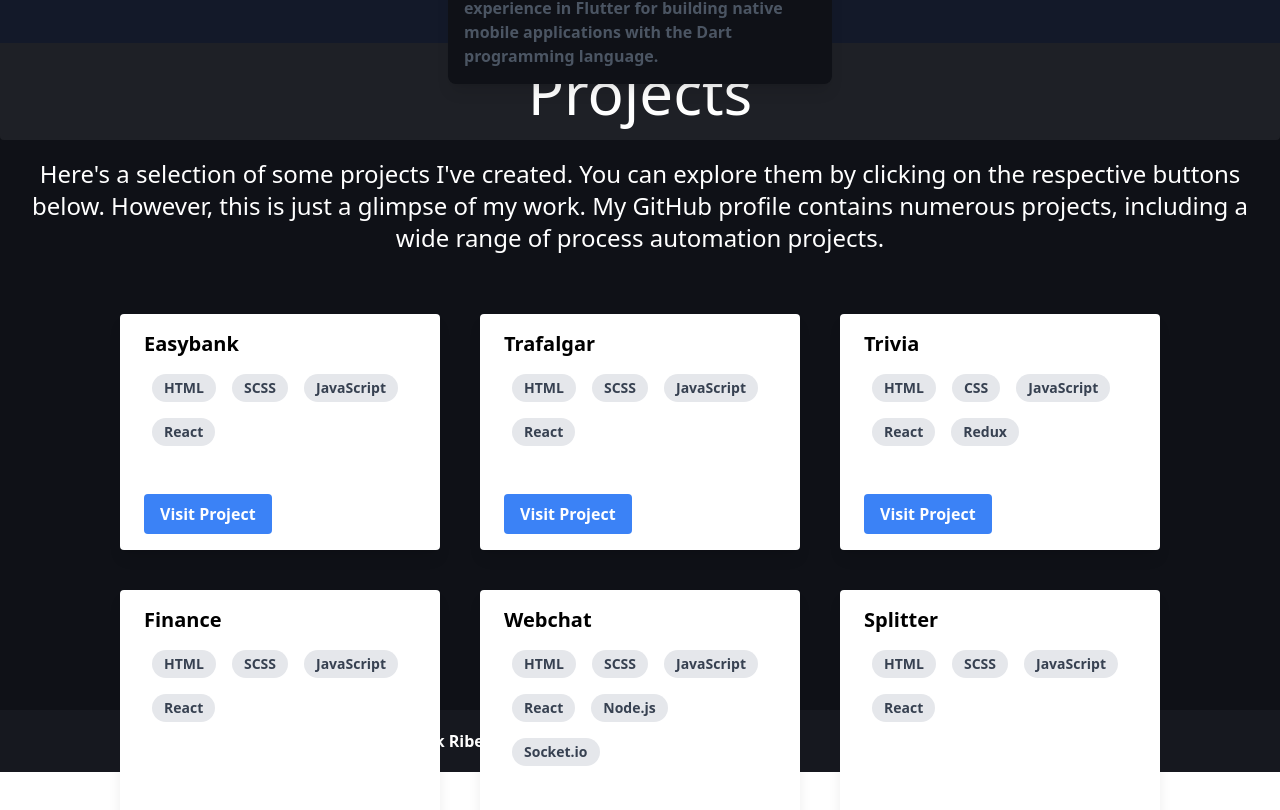
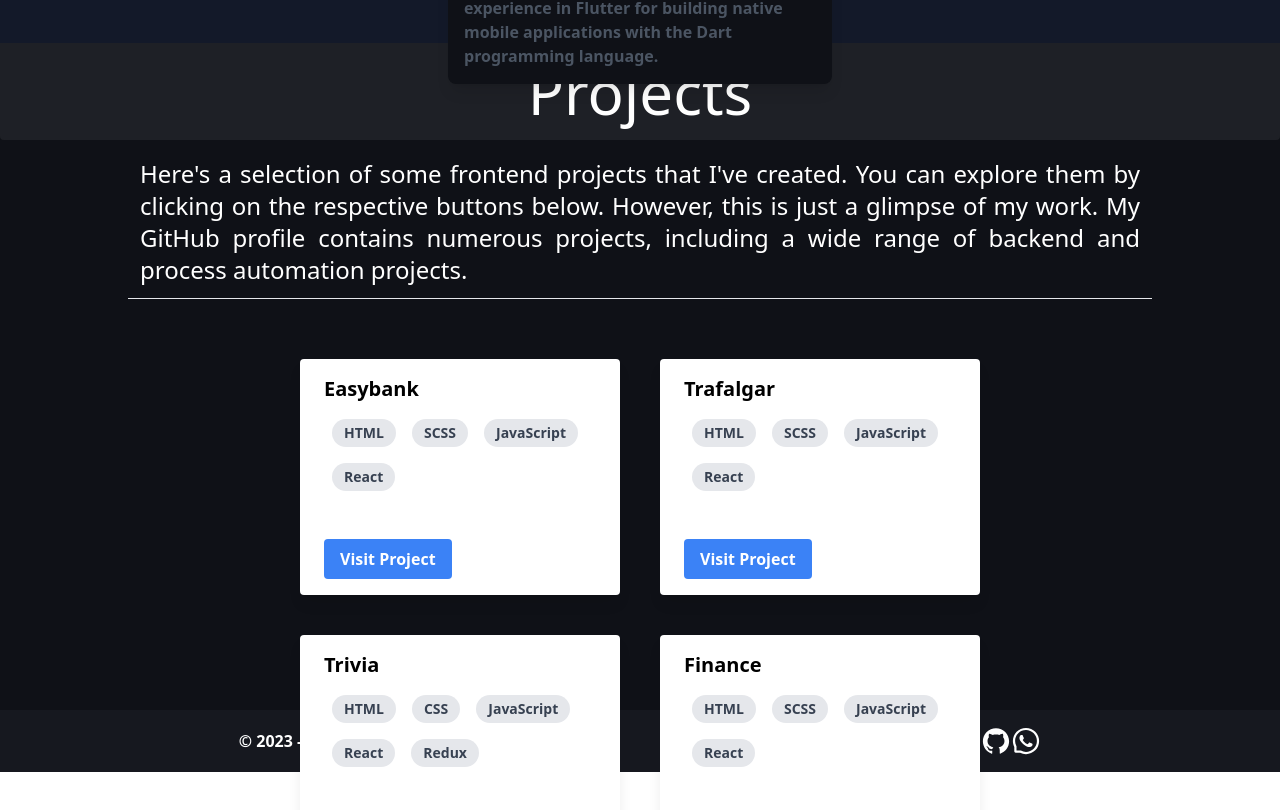
Before and after one commit to matheustkaczyk/portfolio_tailwind, a React (Vite) app: page / in a window 1280 px wide. Shown: the part 1690-2500 px from the top of the page. Built offline with nearby package versions, Linux system fonts and the light colour scheme.

Commit message:
feat: tweaking projects text

```diff
--- a/src/components/Projects/index.jsx
+++ b/src/components/Projects/index.jsx
@@ -43,10 +43,11 @@ const Projects = () => {
     <section className="w-screen h-screen pt-32 ">
       <h1 className="text-center text-white text-6xl p-6">Projects</h1>
       <div className='flex justify-center items-center'>
-        <div className='container'>
-          <p className='text-center text-white text-2xl m-3'>
-            Here's a selection of some projects I've created. You can explore them by clicking on the respective buttons below. However, this is just a glimpse of my work. My GitHub profile contains numerous projects, including a wide range of process automation projects.
+        <div className='container w-4/5'>
+          <p className='text-white text-2xl m-3 text-justify'>
+            Here's a selection of some frontend projects that I've created. You can explore them by clicking on the respective buttons below. However, this is just a glimpse of my work. My GitHub profile contains numerous projects, including a wide range of backend and process automation projects.
           </p>
+          <hr />
           <div className='flex flex-wrap justify-center mt-10'>
             {
               projects.map((project, index) => (
--- a/src/components/Services/index.jsx
+++ b/src/components/Services/index.jsx
@@ -279,10 +279,10 @@ function Services() {
       </div>
       <div id="projects" className='w-full h-1/5 bg-slate-900 text-white bg-opacity-75 mt-60 text-center p-20 flex flex-col justify-center items-center'>
         <div className='flex justify-center'>
-          <div className='flex flex-col items-center p-5 transition-colors border-r-2 border-black'>
+          <div className='flex flex-col items-center p-5 transition-colors border-r-2 border-white'>
             <p className="text-3xl font-bold">3+ Years of Study</p>
           </div>
-          <div className='flex flex-col items-center p-5 transition-colors border-r-2 border-black'>
+          <div className='flex flex-col items-center p-5 transition-colors border-r-2 border-white'>
             <p className="text-3xl font-bold">∞ Lines of code</p>
           </div>
           <div className='flex flex-col items-center p-5 transition-colors'>
```
